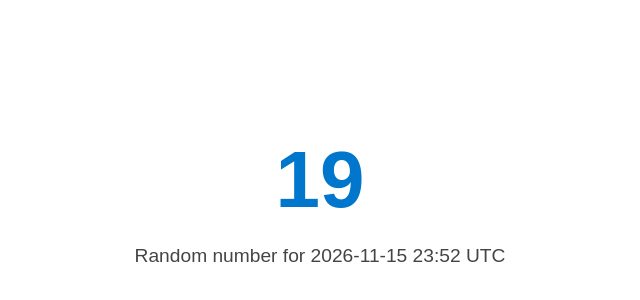
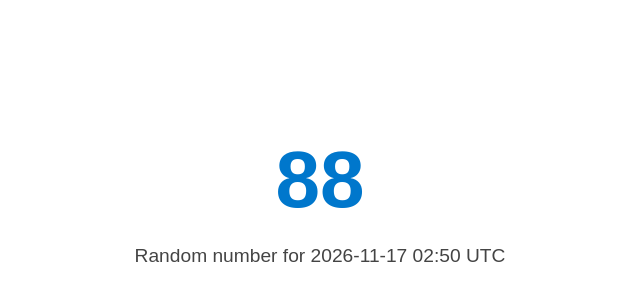
Before and after one commit to Neato-Nick/daily-random-number, a plain HTML site: page index.html in a window 1280 px wide. Shown: the part 58-358 px from the top of the page, without its empty margins (320-960 px from the left). Drawn offline with Linux system fonts and the light colour scheme.

Commit message:
Daily update: Tue Nov 17 02:50:33 UTC 2026

```diff
--- a/index.html
+++ b/index.html
@@ -11,7 +11,7 @@
   </style>
 </head>
 <body>
-  <h1>19</h1>
-  <p>Random number for 2026-11-15 23:52 UTC</p>
+  <h1>88</h1>
+  <p>Random number for 2026-11-17 02:50 UTC</p>
 </body>
 </html>
```
